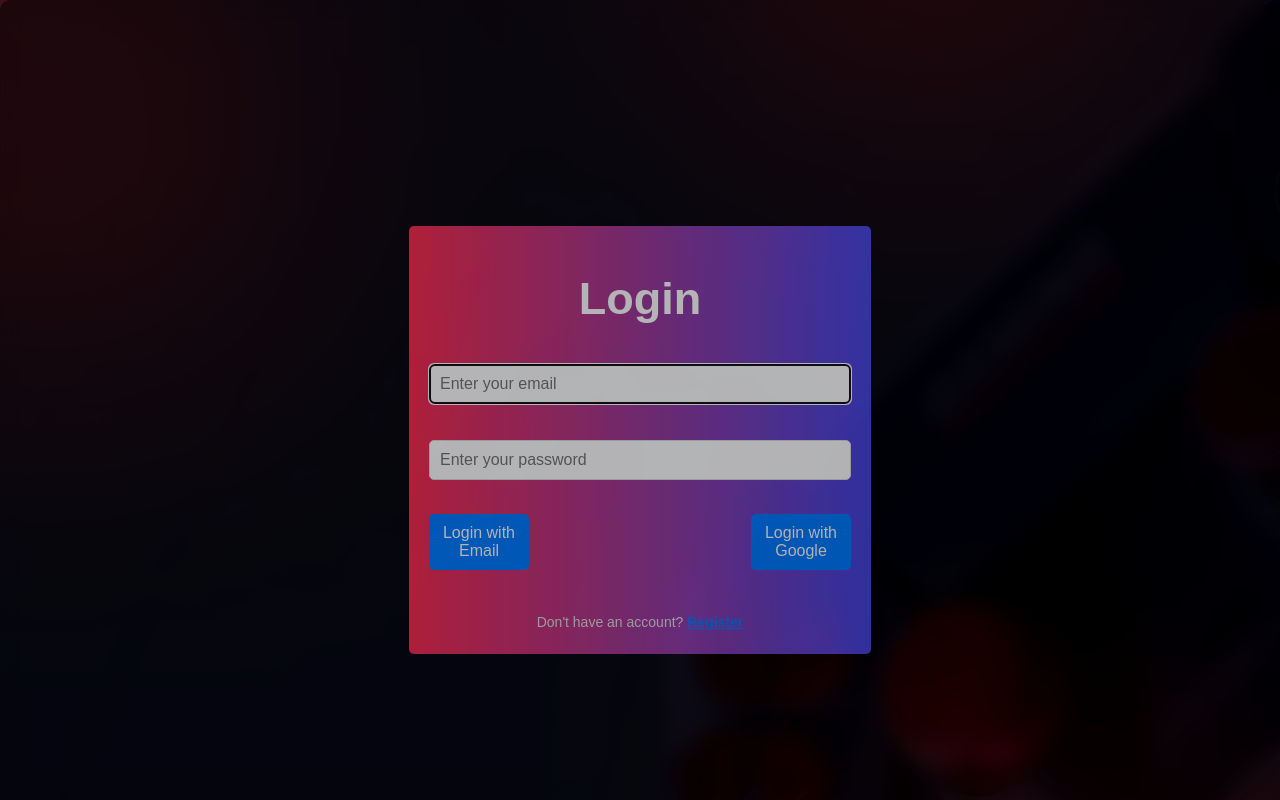
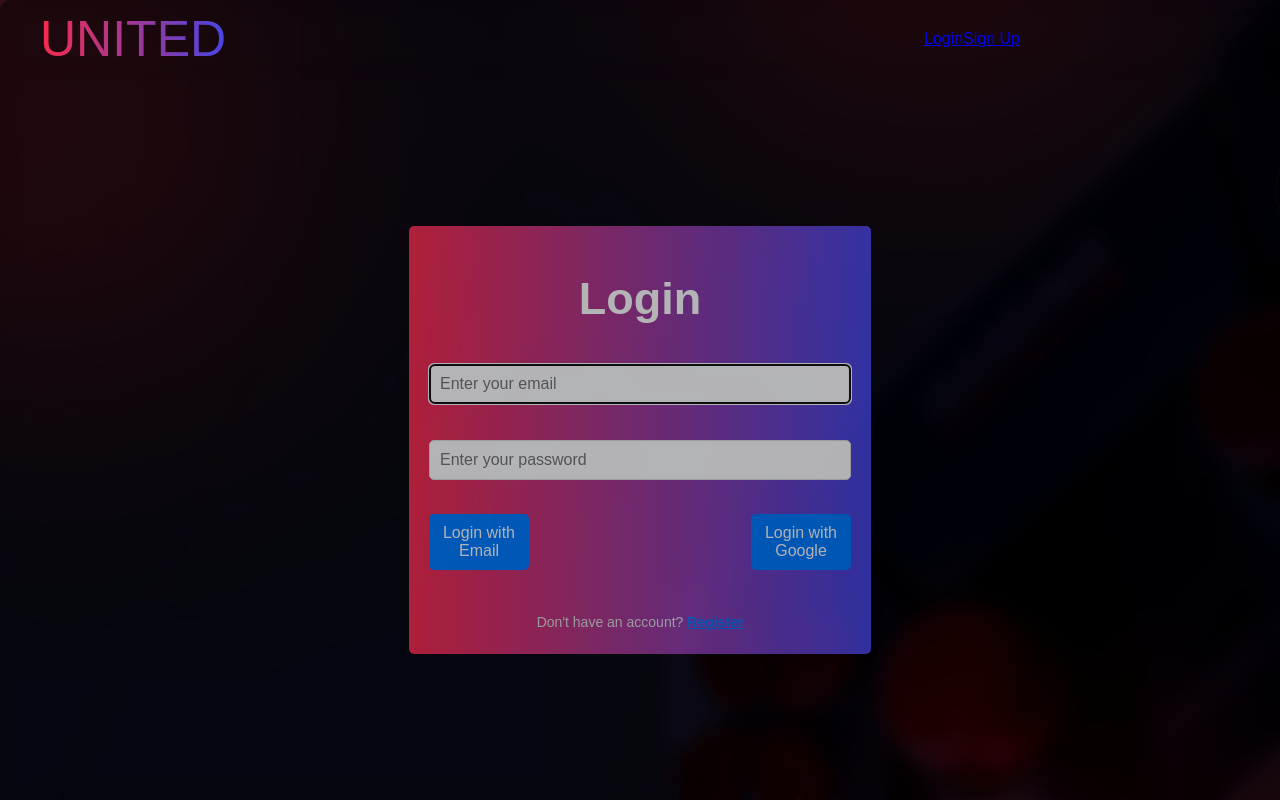
Before and after one commit to kvdhanush06/united, a React (Create React App) app: page /login in a window 1280 px wide. Built offline with nearby package versions, Linux system fonts and the light colour scheme.

Commit message:
Fixed issues

```diff
--- a/src/App.css
+++ b/src/App.css
@@ -29,6 +29,9 @@ html,body {
 }
 
 .nav-left {
+    display: flex;
+    height: 50%;
+    margin: 1rem solid black;
     background-image: linear-gradient(to right,rgb(247, 43, 77),#4d4dfce4);
     -webkit-background-clip: text;
     -webkit-text-fill-color: transparent;
--- a/src/components/HomePage.jsx
+++ b/src/components/HomePage.jsx
@@ -1,18 +1,12 @@
 import React from 'react';
 import { Link } from 'react-router-dom';
+import Navbar from './Navbar';
 
 export default function HomePage() {
   return (
     <div className="container">
-      <nav className="navbar">
-        <div className="nav-left">
-          <span>UNI</span>TED
-        </div>
-        <div className="nav-right">
-          <Link to="/login">Login</Link>
-          <Link to="/signup">Sign Up</Link>
-        </div>
-      </nav>
+
+      <Navbar></Navbar>
 
       <main className="main" id="main_section">
         <h1 className="main_h1">Unleash the Ultimate <br /> Tournament Experience</h1>
@@ -33,19 +27,19 @@ export default function HomePage() {
         <div className="all-games">
           <div className="free_fire">
             <img className="ff-image" src="freefire.jpg" alt="" />
-            <button className="ff-button">know more &#8594</button>
+            <button className="ff-button">Know More➡️</button>
           </div>
           <div className="valorant">
             <img className="valorant-image" src="valorant.jpg" alt="" />
-            <button className="valorant-button">know more &#8594</button>
+            <button className="valorant-button">Know More➡️</button>
           </div>
           <div className="elden-ring">
             <img className="elden-ring-image" src="witcher.jpg" alt="" />
-            <button className="elden-ring-button">know more &#8594</button>
+            <button className="elden-ring-button">Know More➡️</button>
           </div>
           <div className="witcher">
             <img className="witcher-image" src="eldenring.jpg" alt="" />
-            <button className="witcher-button">know more &#8594</button>
+            <button className="witcher-button">Know More➡️</button>
           </div>
         </div>
       </div>
--- a/src/components/Login.jsx
+++ b/src/components/Login.jsx
@@ -2,7 +2,7 @@ import React, { useState } from "react";
 import { auth, googleProvider } from "../firebase";
 import { signInWithEmailAndPassword, signInWithPopup } from "firebase/auth";
 import { Link } from "react-router-dom";
-
+import Navbar from "./Navbar";
 
 const Login = () => {
   const [email, setEmail] = useState("");
@@ -30,6 +30,9 @@ const Login = () => {
   return (
     <div>
       <div className="container">
+
+        <Navbar></Navbar>
+
         {/* Left Side (Images) */}
         {/* <div className="image-container">
           <img src={controllerImage} alt="Controller" className="controller-img" />
--- /dev/null
+++ b/src/components/Navbar.jsx
@@ -0,0 +1,16 @@
+import React from "react";
+import { Link } from "react-router-dom";
+
+export default function Navbar() {
+    return (
+    <nav className="navbar">
+        <div className="nav-left">
+          <Link to="/"><span>UNI</span>TED</Link>
+        </div>
+        <div className="nav-right">
+          <Link to="/login">Login</Link>
+          <Link to="/signup">Sign Up</Link>
+        </div>
+    </nav>
+    )
+}
--- a/src/components/Signup.jsx
+++ b/src/components/Signup.jsx
@@ -2,6 +2,7 @@ import React, { useState } from "react";
 import { auth, googleProvider } from "../firebase";
 import { createUserWithEmailAndPassword, signInWithPopup } from "firebase/auth";
 import { Link } from "react-router-dom";
+import Navbar from "./Navbar";
 
 const Signup = () => {
   const [email, setEmail] = useState("");
@@ -37,6 +38,9 @@ const Signup = () => {
 
   return (
     <div className="container">
+
+      <Navbar></Navbar>
+
       {/* Assuming you are using the same CSS classes */}
       {/* <div className="image-container">
           <img src="controller.png" alt="Controller" className="controller-img" />
```
